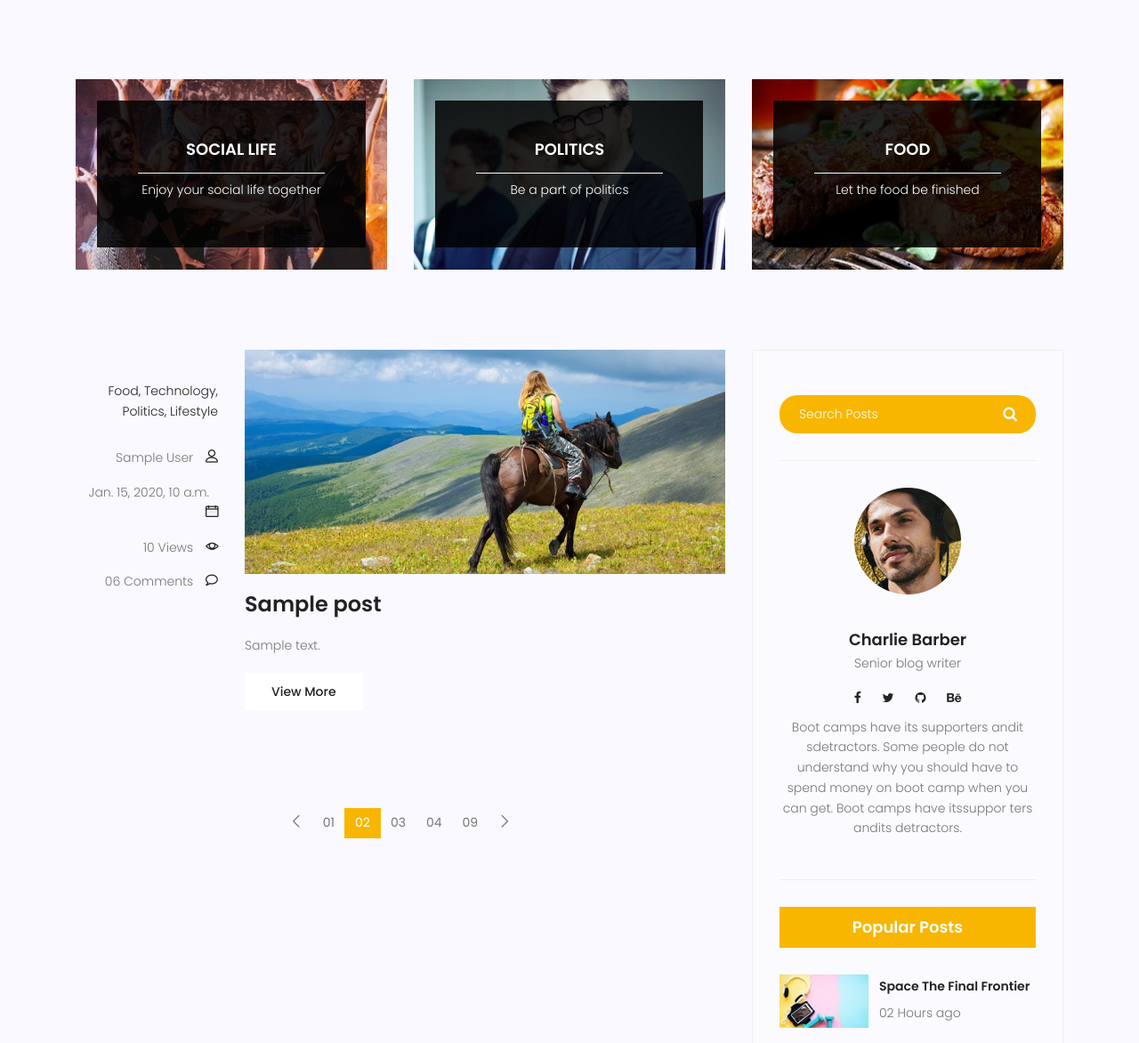
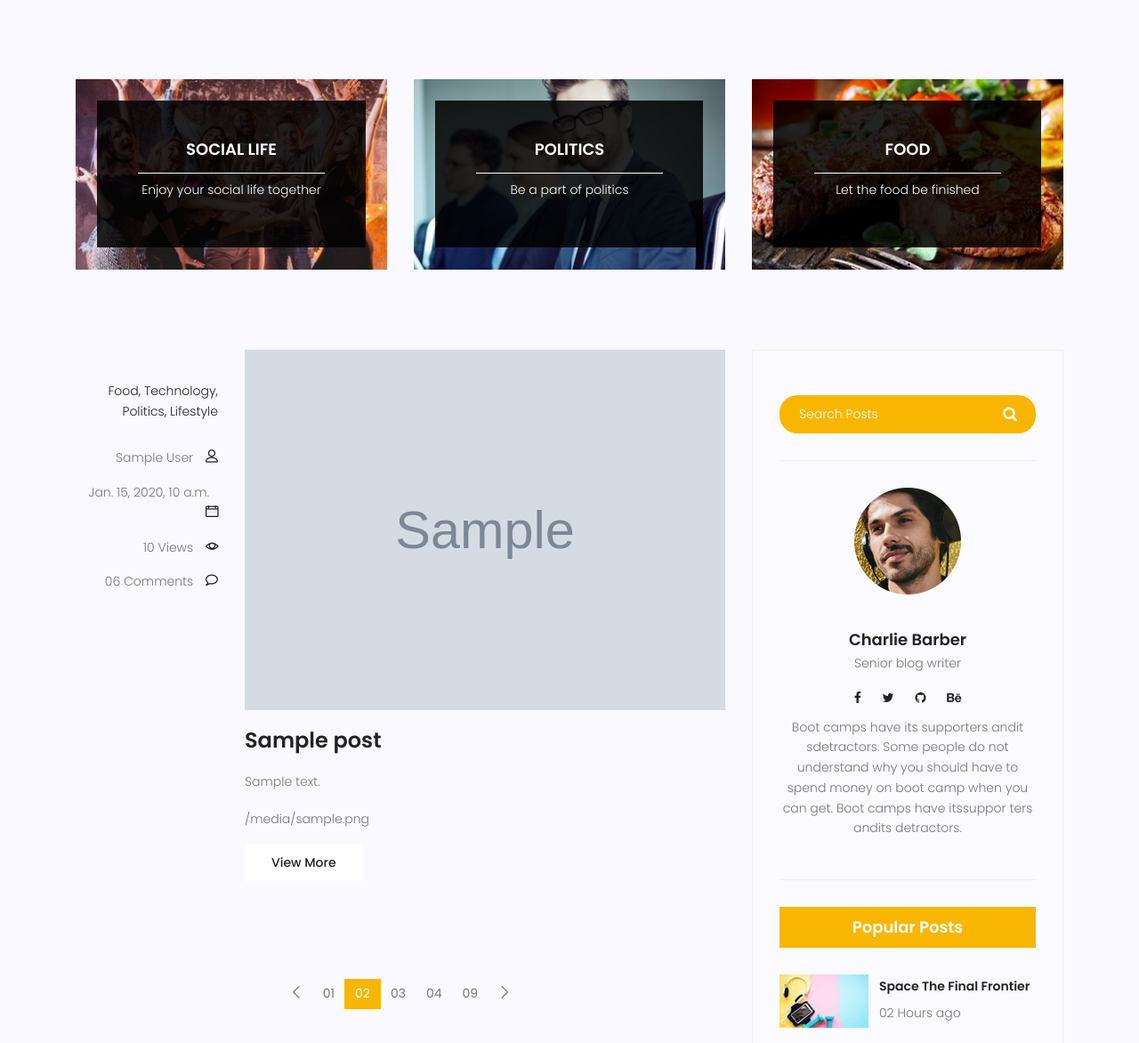
Before and after one commit to sabermodirian/mySite, a Django app: page /blog/ in a window 1280 px wide. Shown: the part 689-1861 px from the top of the page at 89% size. Run offline with Django 3.2, Linux system fonts and the light colour scheme; tables that the repository leaves empty hold one stand-in row (values such as "Sample post"); grey boxes marked "Sample" are stand-in pictures; some libraries are stand-ins or nearby versions.

Commit message:
blog اضافه کردن فیلد تصاویر برای
Adding ImageField for blog and shwing image  special post in Blog-Home.html

```diff
--- a/blog/models.py
+++ b/blog/models.py
@@ -2,7 +2,7 @@ from django.db import models
 from django.contrib.auth.models import User
 # Create your models here.
 class post(models.Model):
-    #image
+    image = models.ImageField(upload_to = 'blog/',default='blog/default.jpg')
     #author = models.ForeignKey(User, on_delete=models.CASCADE)
     author = models.ForeignKey(User, on_delete=models.SET_NULL, null=True)
 
--- a/requirements.txt
+++ b/requirements.txt
@@ -3,3 +3,4 @@ Django==3.2.25
 pytz==2024.1
 sqlparse==0.5.0
 typing_extensions==4.12.0
+pillow==10.4.0
--- a/templates/blog/blog-home.html
+++ b/templates/blog/blog-home.html
@@ -99,7 +99,8 @@
                 </ul>
                 <div class="user-details row">
                   <p class="user-name col-lg-12 col-md-12 col-6">
-                    <a href="#">{{post.author.get_full_name}}  </a> <span class="lnr lnr-user"></span>
+                    <a href="#">{{post.author.get_full_name}}</a>
+                              <span class="lnr lnr-user">     </span>
                   </p>
                   <p class="date col-lg-12 col-md-12 col-6">
                     <a href="#">{{ post.published_date }}</a>
@@ -115,10 +116,16 @@
               </div>
               <div class="col-lg-9 col-md-9">
                 <div class="feature-img">
-                  <img class="img-fluid" src="img/blog/feature-img1.jpg" alt="" />
+                  <img class="img-fluid" src="{{ post.image.url }}" alt="" />
                 </div>
                 <a class="posts-title" href="{% url 'blog:single' pid=post.id  %}"><h3>{{ post.title }}</h3></a>
-                <p class="excert">{{ post.content }}</p>
+                <p class="excert">
+                {{ post.content }}
+                </p>
+
+                <p>{{post.image.url}}
+                </p>
+
                 <a href="###" class="primary-btn">View More</a>
               </div>
             </div>
```
Also changed, not shown: blog/migrations/0004_post_image.py (added), media/blog/default.jpg (added), media/blog/feature-img2.jpg (added), media/blog/feature-img2_SuF6r8e.jpg (added), media/blog/feature-img4.jpg (added).
